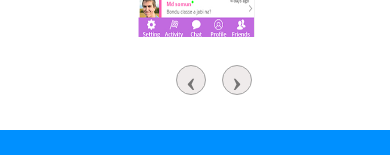
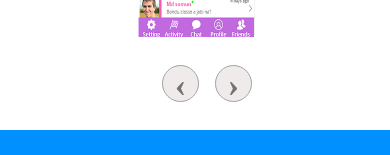
Before and after one commit to ahmedrahin/NBook, a plain HTML site: page index.html in a window 390 px wide. Shown: the part 4225-4380 px from the top of the page. Drawn offline with nearby package versions, Linux system fonts and the light colour scheme; a script that the page names is missing.

Commit message:
Update style.css

```diff
--- a/css/style.css
+++ b/css/style.css
@@ -1022,7 +1022,7 @@ footer p {
     .screenshots {padding: 0 0 60px;}
     .owl-theme .owl-dots {top: -92px;left: 35.5%;}
     .owl-theme .owl-dots .owl-dot span {width: 8px;height: 8px;margin: 5px 5px;}
-    .owl-prev , .owl-next {font-size: 30px !important; font-weight: 700px !important;width: 30px !important;height: 30px !important;line-height: 25px !important;}
+    .owl-prev , .owl-next {font-size: 34px !important; font-weight: 700px !important;width: 37px !important;height: 37px !important;line-height: 37px !important;}
     .screenshots .owl-carousel {
         margin-top: 55px;
         height: 300px;
```
